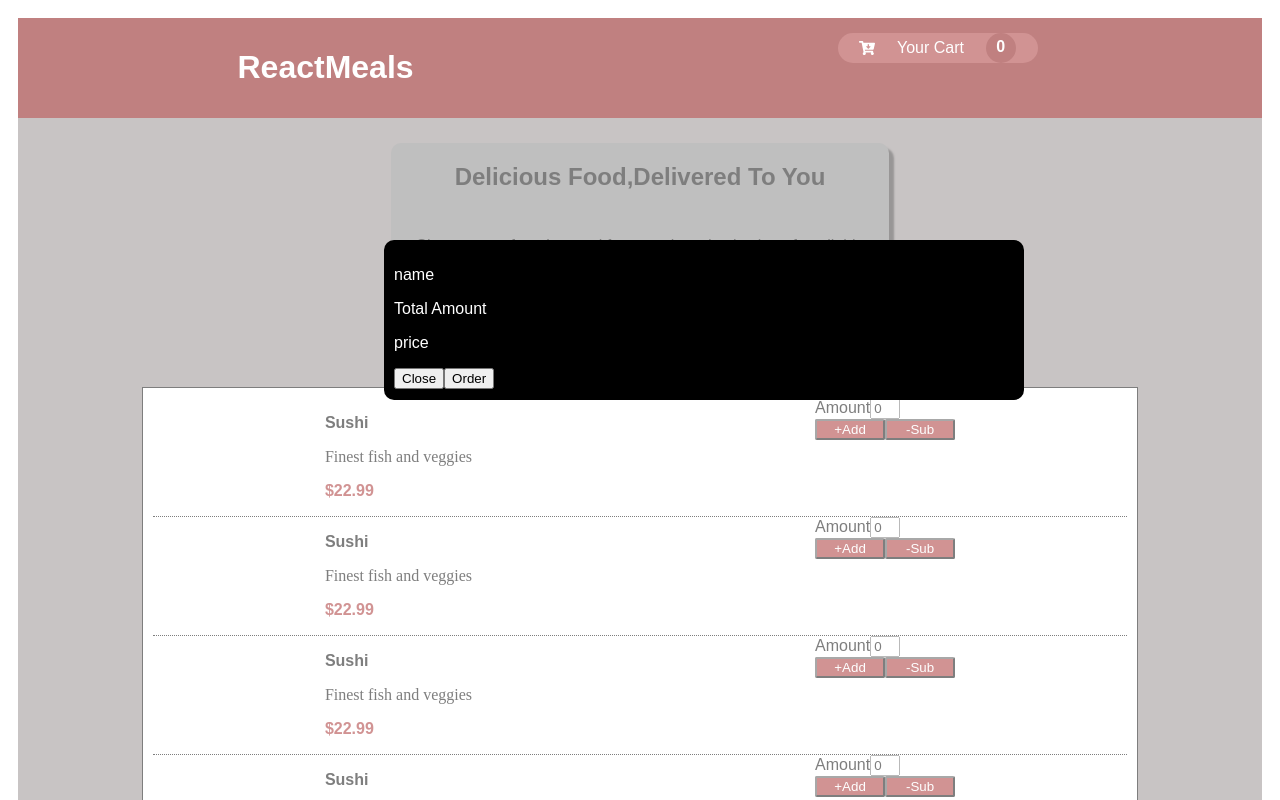
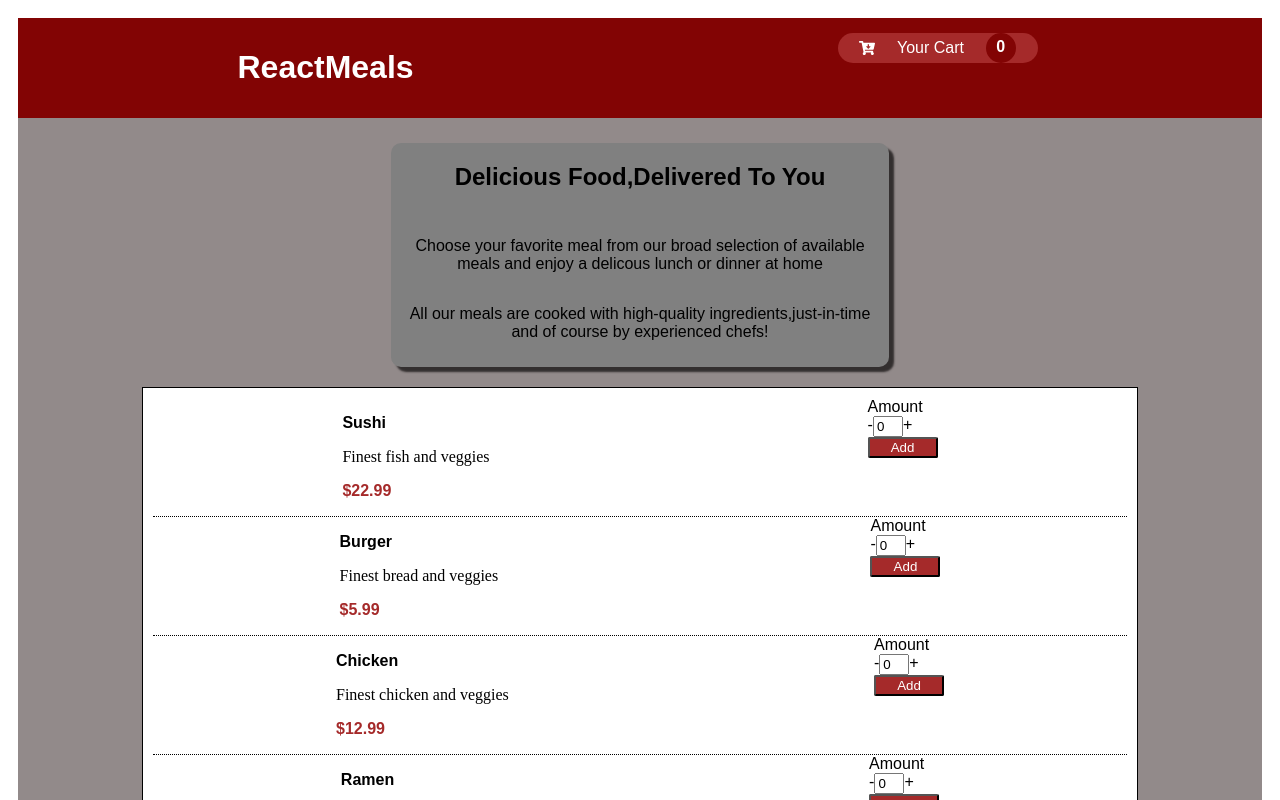
Before and after one commit to SuchiBankoti/restaurant-websit, a React (Create React App) app: page / in a window 1280 px wide. Shown: the top 800 px of the page. Built offline with nearby package versions, Linux system fonts and the light colour scheme.

Commit message:
add items to cart and display cart value

```diff
--- a/src/Components/Cart.js
+++ b/src/Components/Cart.js
@@ -5,13 +5,14 @@ import { dataContext } from "../Context";
 import { FaCartArrowDown } from "react-icons/fa";
 import Portal from "../Portal";
 export default function Cart() {
-  const { setToggle } = useContext(dataContext);
+  const { setToggle, cartItems } = useContext(dataContext);
+  let i = cartItems.filter((obj) => (obj.isAdded > 0 ? obj : ""));
   return (
     <div>
       <div className="cart">
         <FaCartArrowDown onClick={() => setToggle(true)} />
         <div>Your Cart</div>
-        <div className="cart-items">0</div>
+        <div className="cart-items">{i.length}</div>
       </div>
       <Portal />
     </div>
--- a/src/Components/Form.css
+++ b/src/Components/Form.css
@@ -18,3 +18,6 @@
 input {
   width: 30px;
 }
+label {
+  display: flex;
+}
--- a/src/Components/Form.js
+++ b/src/Components/Form.js
@@ -1,35 +1,37 @@
-import React, { useReducer } from "react";
+import React, { useContext, useReducer } from "react";
+import { dataContext } from "../Context";
 import "./Form.css";
-export default function Form() {
-  // const [amount, setAmount] = useState(0);
-  function reducer(state, action) {
+export default function Form(props) {
+  const { setCartItems } = useContext(dataContext);
+  const { item } = props;
+  const [foodItem, dispatch] = useReducer(reducer, item);
+  function reducer(prev, action) {
     switch (action) {
+      case "sub":
+        return prev.isAdded > 0 ? { ...prev, isAdded: prev.isAdded - 1 } : prev;
       case "add":
-        return state + 1;
-      case "sub":
-        return state - 1;
+        return { ...prev, isAdded: prev.isAdded + 1 };
       default:
-        console.log("unexpected error in switch");
+        console.log("error in reducer function");
     }
   }
-  const [amount, dispatch] = useReducer(reducer, 0);
+  function handleCartItems(i) {
+    setCartItems((prev) => prev.map((obj) => (obj.id === i ? foodItem : obj)));
+  }
 
   return (
     <div className="form">
       <form>
+        <div>Amount</div>
         <label>
-          Amount
-          <input type="text" value={amount} readOnly></input>
+          <div onClick={() => dispatch("sub")}>-</div>
+          <input type="text" value={foodItem.isAdded} readOnly></input>
+          <div onClick={() => dispatch("add")}>+</div>
         </label>
       </form>
-      <div className="btns">
-        <button className="add-btn" onClick={() => dispatch("add")}>
-          +Add
-        </button>
-        <button className="sub-btn" onClick={() => dispatch("sub")}>
-          -Sub
-        </button>
-      </div>
+      <button className="add-btn" onClick={() => handleCartItems(foodItem.id)}>
+        Add
+      </button>
     </div>
   );
 }
--- a/src/Components/Mainpage.js
+++ b/src/Components/Mainpage.js
@@ -1,21 +1,11 @@
-import React, { useContext, useEffect } from "react";
+import React, { useContext } from "react";
+import "./Mainpage.css";
+import MenuItem from "./MenuItem";
 import { nanoid } from "nanoid";
-import "./Mainpage.css";
 import { dataContext } from "../Context";
-import MenuItem from "./MenuItem";
 
 export default function Mainpage() {
-  const { menu, setMenu } = useContext(dataContext);
-
-  useEffect(() => {
-    function getMenu() {
-      const data = JSON.parse(localStorage.getItem("menu"));
-      console.log(1);
-      setMenu(data);
-    }
-    getMenu();
-  }, [setMenu]);
-
+  const { menu } = useContext(dataContext);
   const menuItems = menu.map((item) => <MenuItem key={nanoid()} item={item} />);
   return (
     <div className="main-page">
@@ -32,7 +22,7 @@ export default function Mainpage() {
           </p>
         </div>
       </div>
-      <div className="menu">{menuItems}</div>
+      <div className="menu">{menuItems}</div>;
     </div>
   );
 }
--- a/src/Components/MenuItem.js
+++ b/src/Components/MenuItem.js
@@ -1,4 +1,5 @@
 import React from "react";
+
 import Form from "./Form";
 import "./MenuItem.css";
 export default function MenuItem(props) {
@@ -10,7 +11,7 @@ export default function MenuItem(props) {
         <p className="item-des">{item.description}</p>
         <p className="item-price">{item.price}</p>
       </div>
-      <Form />
+      <Form item={item} />
     </div>
   );
 }
--- a/src/Context.js
+++ b/src/Context.js
@@ -1,39 +1,48 @@
 import React, { createContext, useState } from "react";
 
 const contextDataProvider = createContext();
-localStorage.setItem(
-  "menu",
-  JSON.stringify([
+
+function MenuProvider(props) {
+  const [menu, setMenu] = useState([
     {
+      id: 1,
       name: "Sushi",
       description: "Finest fish and veggies",
       price: "$22.99",
+      isAdded: 0,
     },
     {
-      name: "Sushi",
-      description: "Finest fish and veggies",
-      price: "$22.99",
+      id: 2,
+      name: "Burger",
+      description: "Finest bread and veggies",
+      price: "$5.99",
+      isAdded: 0,
     },
     {
-      name: "Sushi",
-      description: "Finest fish and veggies",
-      price: "$22.99",
+      id: 3,
+      name: "Chicken",
+      description: "Finest chicken and veggies",
+      price: "$12.99",
+      isAdded: 0,
     },
     {
-      name: "Sushi",
-      description: "Finest fish and veggies",
-      price: "$22.99",
+      id: 4,
+      name: "Ramen",
+      description: "Finest eggs and noodles",
+      price: "$80.99",
+      isAdded: 0,
     },
     {
-      name: "Sushi",
-      description: "Finest fish and veggies",
-      price: "$22.99",
+      id: 5,
+      name: "Green bowl",
+      description: "Finest fruits and veggies",
+      price: "$25.99",
+      isAdded: 0,
     },
-  ])
-);
-function MenuProvider(props) {
-  const [menu, setMenu] = useState([]);
-  const [toggle, setToggle] = useState(true);
+  ]);
+  const [toggle, setToggle] = useState(false);
+  const [cartItems, setCartItems] = useState(menu);
+
   return (
     <contextDataProvider.Provider
       value={{
@@ -41,6 +50,8 @@ function MenuProvider(props) {
         setToggle,
         menu,
         setMenu,
+        cartItems,
+        setCartItems,
       }}
     >
       {props.children}
--- a/src/Portal.js
+++ b/src/Portal.js
@@ -1,9 +1,15 @@
 import React, { useContext } from "react";
 import { createPortal } from "react-dom";
+import { nanoid } from "nanoid";
+import MenuItem from "./Components/MenuItem";
 import { dataContext, MenuProvider } from "./Context";
 export default function Portal() {
-  const { toggle, setToggle } = useContext(dataContext);
+  const { cartItems, toggle, setToggle } = useContext(dataContext);
   const location = document.getElementById("portal");
+  const cart = cartItems.filter((obj) =>
+    obj.isAdded > 0 ? <MenuItem key={nanoid()} item={obj} /> : ""
+  );
+  console.log(cart);
   function CartContent() {
     return (
       <MenuProvider>
```
